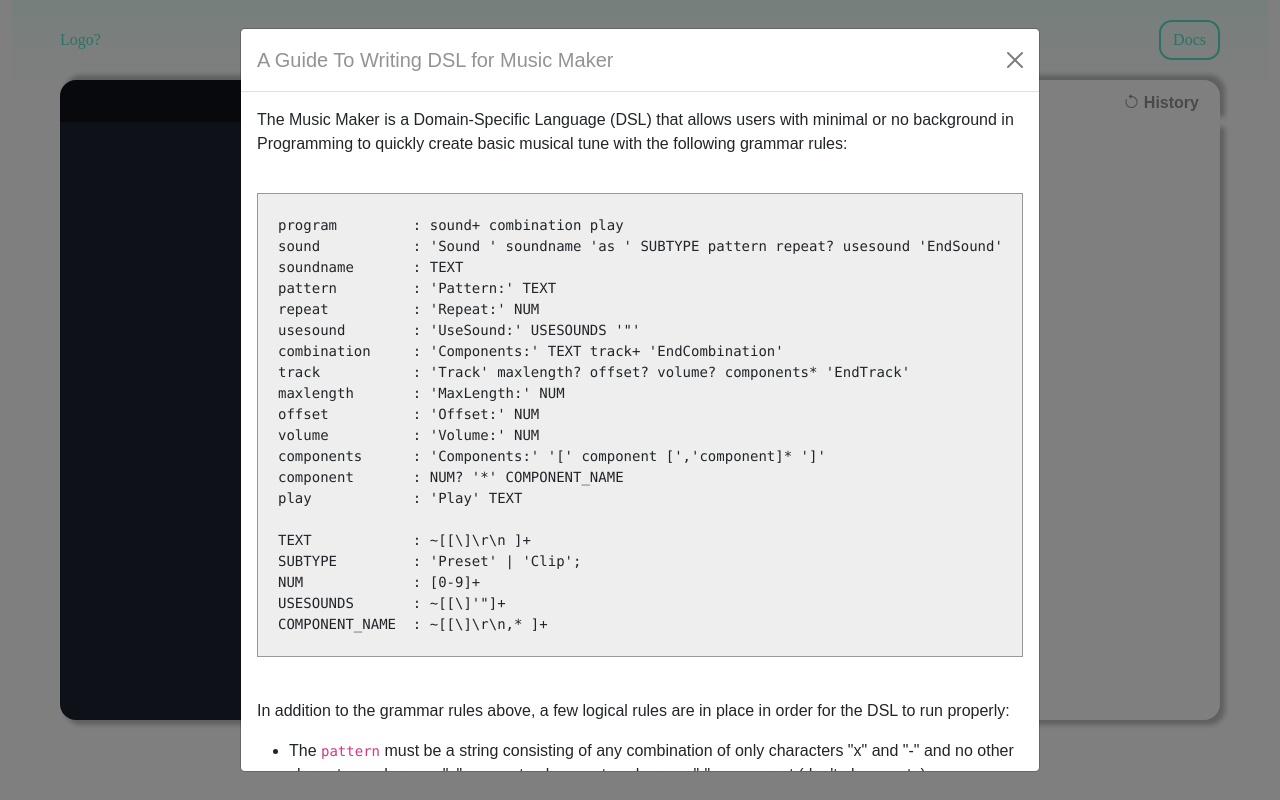
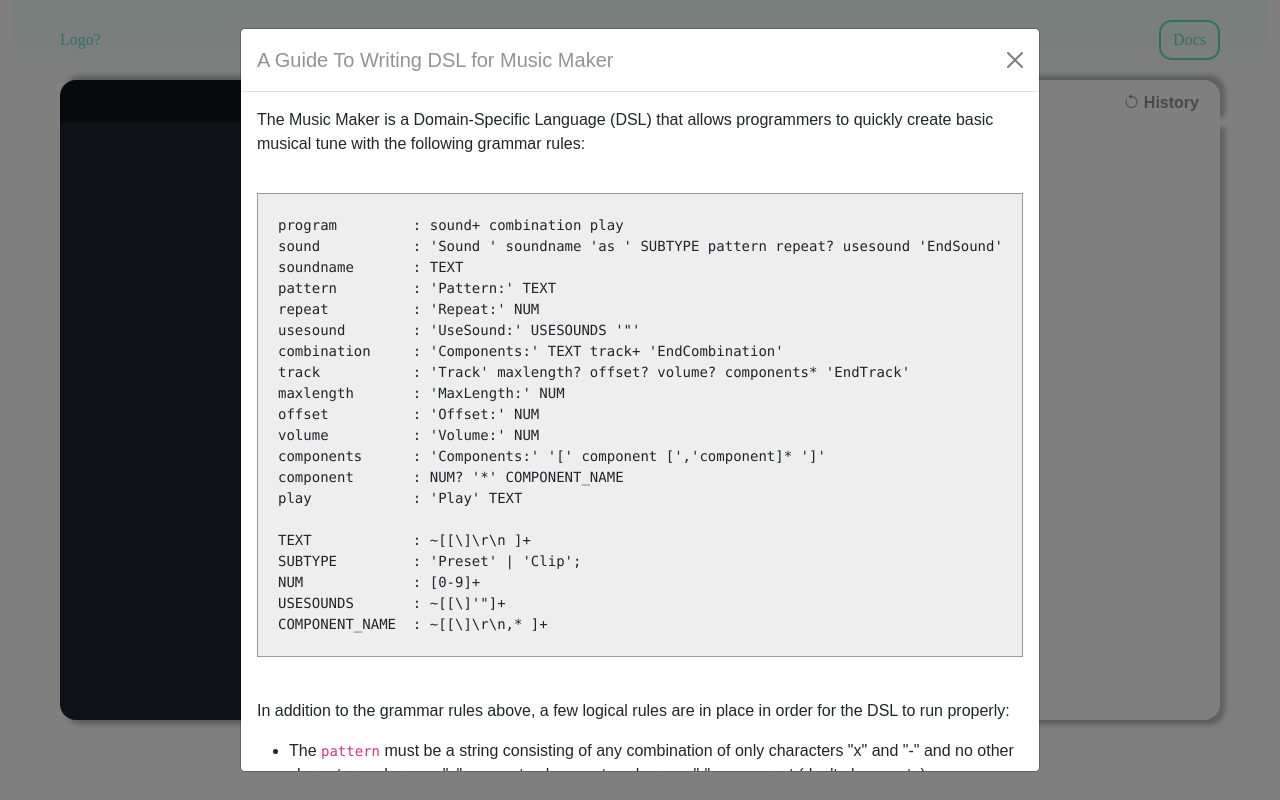
Before and after one commit to dhruv-tech/MusicMakerDSL, a Vue app in the folder integrated/music-maker/: page / in a window 1280 px wide. Both pictures are taken after a click on the button "Docs". Built offline with nearby package versions, Linux system fonts and the light colour scheme; what antlr4 would draw is missing.

Commit message:
fix intro & remove maxLength

```diff
--- a/integrated/music-maker/src/components/Home.vue
+++ b/integrated/music-maker/src/components/Home.vue
@@ -16,8 +16,8 @@
                         </div>
                         <div class="modal-body text-dark font-regular">
                             <p>
-                                The Music Maker is a Domain-Specific Language (DSL) that allows users with minimal or no background
-                                in Programming to quickly create basic musical tune with the following grammar rules:
+                                The Music Maker is a Domain-Specific Language (DSL) that allows programmers to quickly create basic
+                                musical tune with the following grammar rules:
                             </p>
                             <pre>
                                 <code>
@@ -87,12 +87,10 @@
 
 <!--                             -->Combination Draft1
 <!--                             -->    Track
-<!--                             -->        MaxLength: 50
 <!--                             -->        Volume: 10
 <!--                             -->        Components: [5*Kick1, 5*Melody1]
 <!--                             -->    EndTrack
 <!--                             -->    Track
-<!--                             -->        MaxLength: 35
 <!--                             -->        Offset: 10
 <!--                             -->        Volume: 5
 <!--                             -->        Components: [15*Kick1, 6*Melody1]
```
